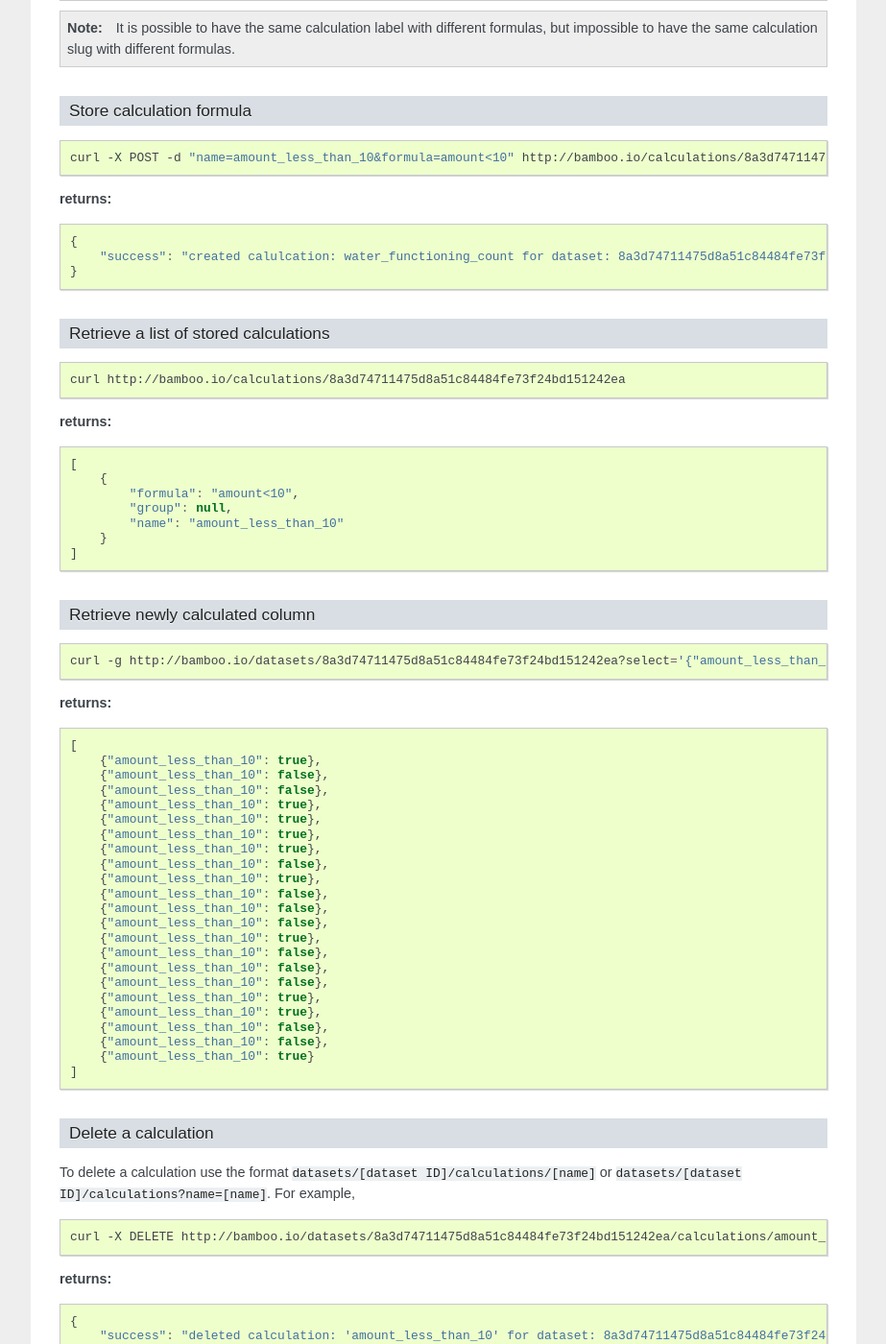
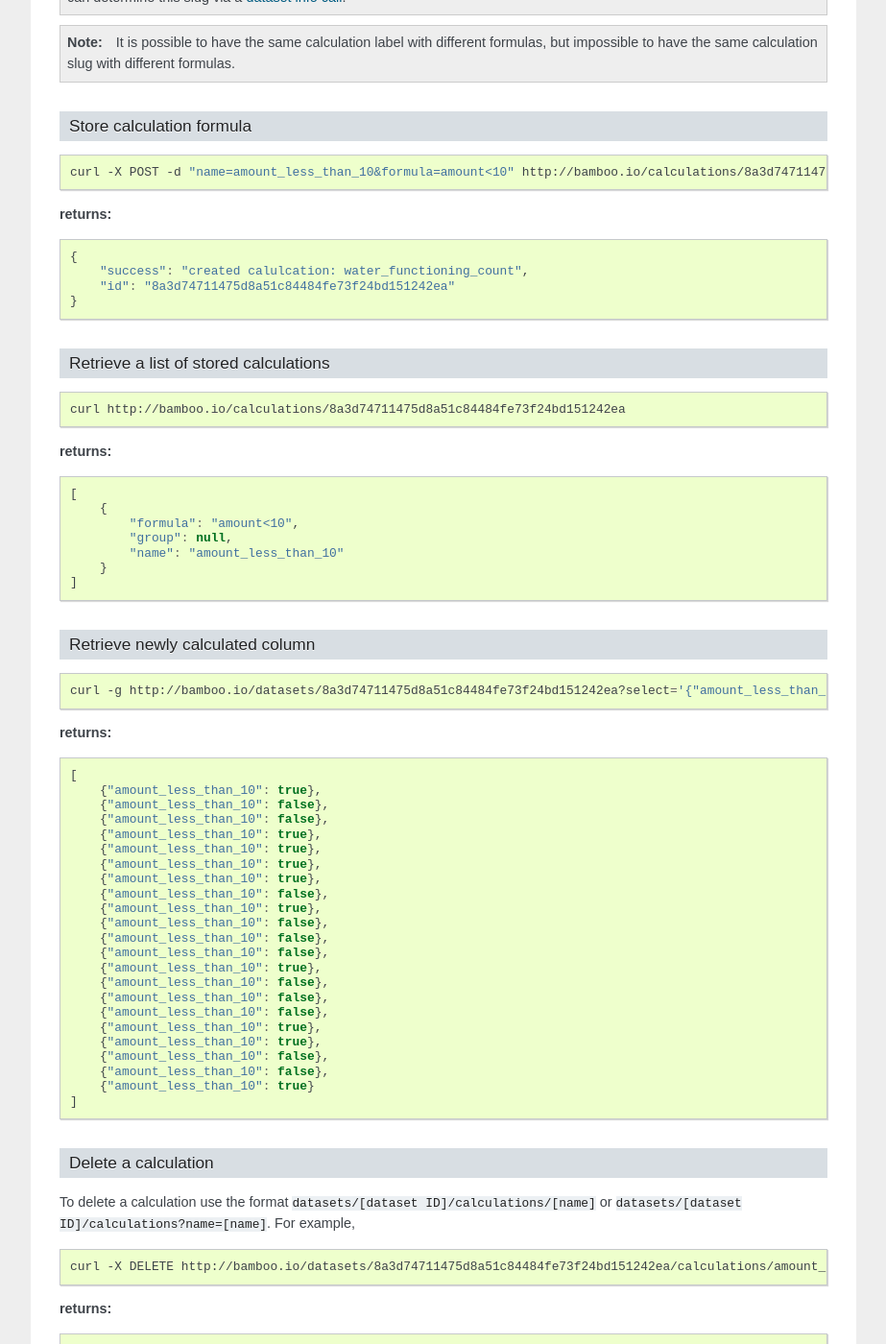
Before and after one commit to pld/bamboo, a Sphinx documentation site: the page built from docs/basic_commands.rst, in a window 1280 px wide and 1400 px high, scrolled down 9774 px. Shown: the whole window at 96% size, without its empty margins (198-1121 px from the left). Built offline with Sphinx 7.4.7, drawn with Linux system fonts in a browser that asks for light colours; formulas are drawn with MathJax 3; some of the changed text lies outside the part shown.

Commit message:
update docs to reflect dataset ID changes

```diff
--- a/docs/advanced_commands.rst
+++ b/docs/advanced_commands.rst
@@ -85,7 +85,8 @@
 .. code-block:: javascript
 
     {
-        "success": "created calculations from JSON for dataset: 8a3d74711475d8a51c84484fe73f24bd151242ea"
+        "success": "created calculations from JSON",
+        "id": "8a3d74711475d8a51c84484fe73f24bd151242ea"
     }
 
 .. note::
--- a/docs/basic_commands.rst
+++ b/docs/basic_commands.rst
@@ -109,7 +109,8 @@
 .. code-block:: javascript
 
     {
-        "success": "deleted dataset: 8a3d74711475d8a51c84484fe73f24bd151242ea"
+        "success": "deleted dataset",
+        "id": "8a3d74711475d8a51c84484fe73f24bd151242ea"
     }
 
 Retrieve information about a dataset
@@ -654,7 +655,8 @@
 .. code-block:: javascript
 
     {
-        "success": "created calulcation: water_functioning_count for dataset: 8a3d74711475d8a51c84484fe73f24bd151242ea"
+        "success": "created calulcation: water_functioning_count",
+        "id": "8a3d74711475d8a51c84484fe73f24bd151242ea"
     }
 
 Retrieve a list of stored calculations
@@ -726,7 +728,8 @@
 .. code-block:: javascript
 
     {
-        "success": "deleted calculation: 'amount_less_than_10' for dataset: 8a3d74711475d8a51c84484fe73f24bd151242ea"
+        "success": "deleted calculation: 'amount_less_than_10'",
+        "id": "8a3d74711475d8a51c84484fe73f24bd151242ea"
     }
 
 Store aggregation formula
```
